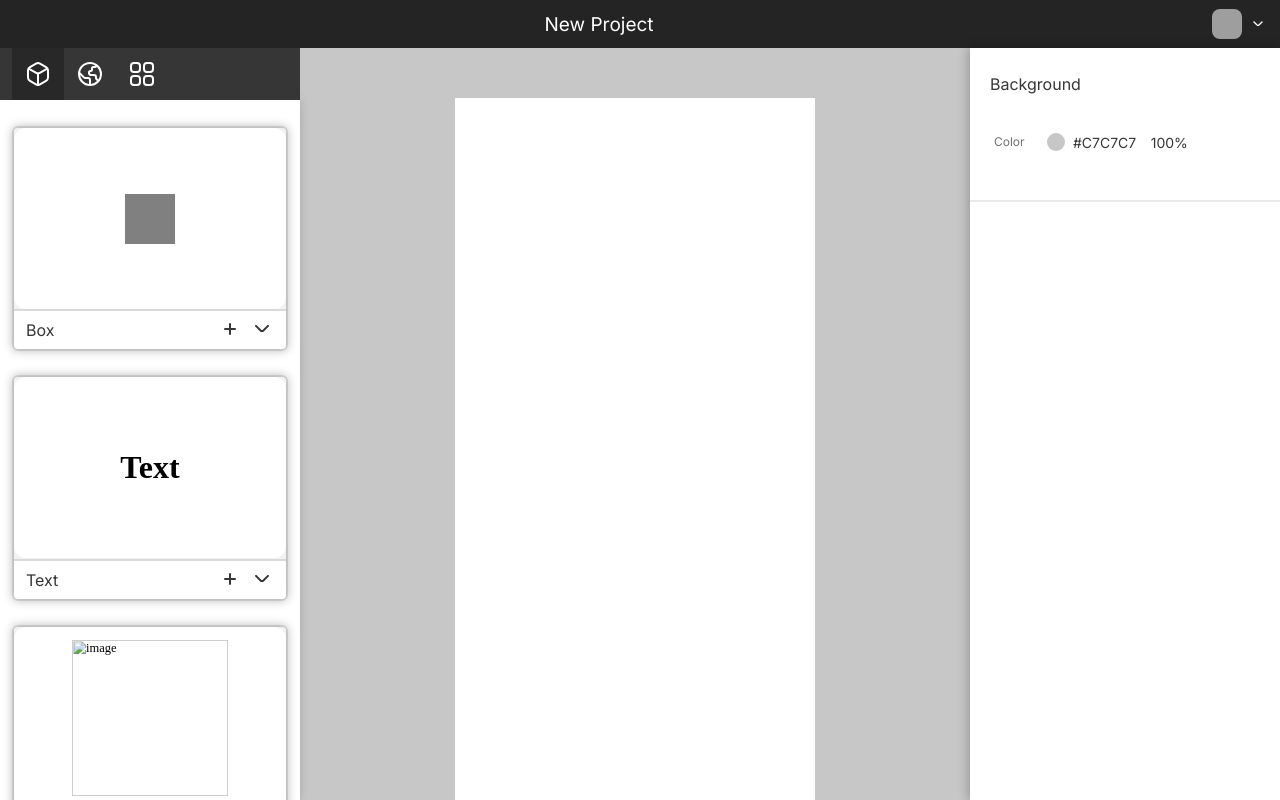
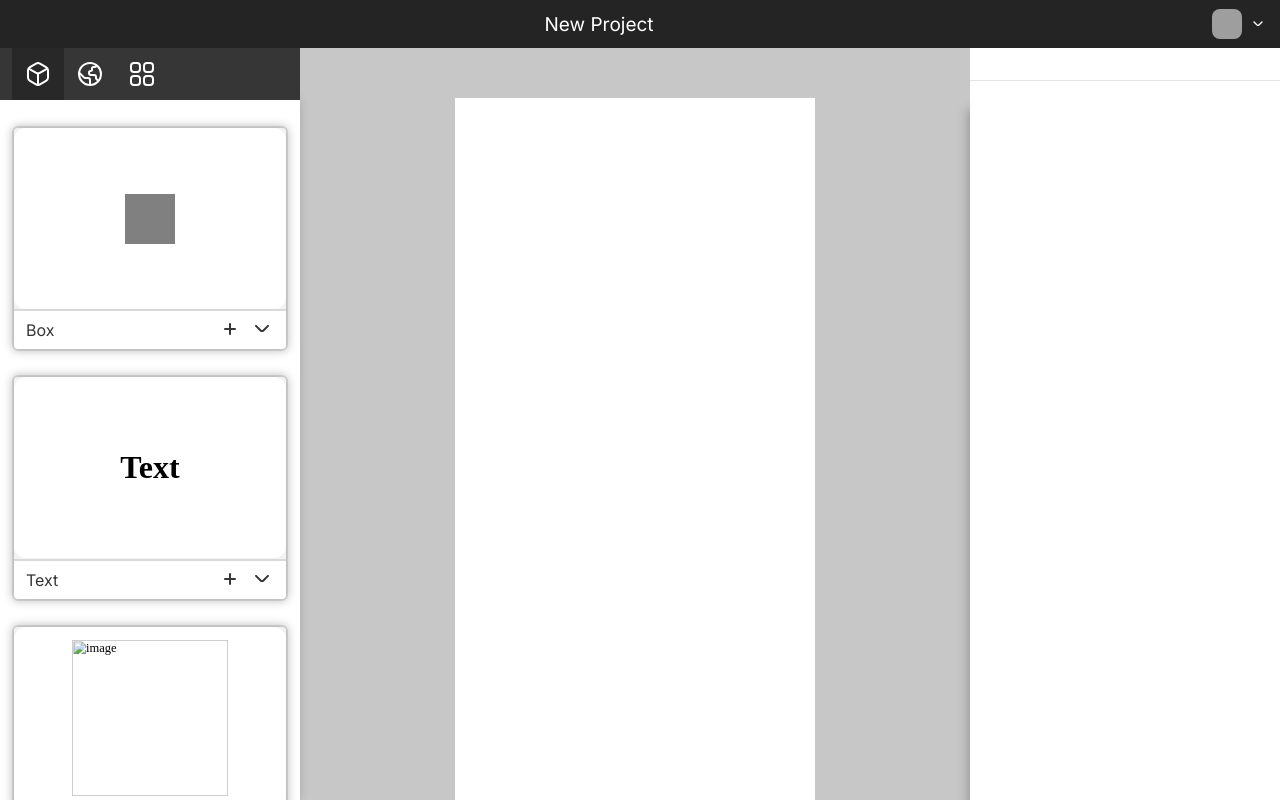
Before and after one commit to minyki-1/WazWeb, a Next.js app: page /design/0 in a window 1280 px wide. Built offline with nearby package versions, Linux system fonts and the light colour scheme; grey boxes are pictures that could not be loaded.

Commit message:
rightSideBar 변경

```diff
--- /dev/null
+++ b/src/components/design/editorList.tsx
@@ -0,0 +1,52 @@
+import styled from 'styled-components'
+import Arrange from './styleEditor/arrange'
+import Size from './styleEditor/size'
+import Basic from './styleEditor/basic'
+import Font from './styleEditor/font'
+import Background from './styleEditor/background'
+import { useStore } from '../../zustand/store'
+
+const compData: { [key: string]: ((props: any) => JSX.Element)[] } = {
+  div: [Size, Basic, Arrange],
+  span: [Size, Basic, Arrange],
+  input: [Size, Basic, Arrange, Font],
+  img: [Size, Basic],
+  a: [Size, Basic, Font],
+  h1: [Size, Basic, Font],
+  h2: [Size, Basic, Font],
+  h3: [Size, Basic, Font],
+  h4: [Size, Basic, Font],
+  h5: [Size, Basic, Font],
+  p: [Size, Basic, Font],
+  li: [Size, Basic, Font],
+  ol: [Size, Basic],
+  ul: [Size, Basic],
+  footer: [Size, Basic, Arrange],
+  header: [Size, Basic, Arrange],
+  aside: [Size, Basic, Arrange],
+  nav: [Size, Basic, Arrange],
+  select: [Size, Basic, Arrange],
+  option: [Font],
+  article: [Size, Basic, Arrange],
+  section: [Size, Basic, Arrange],
+  main: [Size, Basic, Arrange],
+  button: [Size, Basic, Font],
+  etc: [Size, Basic, Arrange, Font]
+}
+
+
+export default function EditorList({ show }: { show: boolean }) {
+  const { selectComp } = useStore();
+  const tagName = String(selectComp?.tagName.toLowerCase())
+  const compKey = tagName in compData ? tagName : "etc"
+
+  return (
+    <div style={{ display: show ? "block" : "none" }}>
+      {
+        selectComp === undefined || selectComp.id === "viewBg"
+          ? <Background />
+          : compData[compKey].map((Editor, key) => (<Editor key={key} selectComp={selectComp} />))
+      }
+    </div>
+  )
+}
--- a/src/components/design/rightSideBar.tsx
+++ b/src/components/design/rightSideBar.tsx
@@ -1,52 +1,23 @@
 import styled from 'styled-components'
-import Arrange from './styleEditor/arrange'
-import Size from './styleEditor/size'
-import Basic from './styleEditor/basic'
-import Font from './styleEditor/font'
-import Background from './styleEditor/background'
-import { useStore } from '../../zustand/store'
-
-const compData: { [key: string]: ((props: any) => JSX.Element)[] } = {
-  div: [Size, Basic, Arrange],
-  span: [Size, Basic, Arrange],
-  input: [Size, Basic, Arrange, Font],
-  img: [Size, Basic],
-  a: [Size, Basic, Font],
-  h1: [Size, Basic, Font],
-  h2: [Size, Basic, Font],
-  h3: [Size, Basic, Font],
-  h4: [Size, Basic, Font],
-  h5: [Size, Basic, Font],
-  p: [Size, Basic, Font],
-  li: [Size, Basic, Font],
-  ol: [Size, Basic],
-  ul: [Size, Basic],
-  footer: [Size, Basic, Arrange],
-  header: [Size, Basic, Arrange],
-  aside: [Size, Basic, Arrange],
-  nav: [Size, Basic, Arrange],
-  select: [Size, Basic, Arrange],
-  option: [Font],
-  article: [Size, Basic, Arrange],
-  section: [Size, Basic, Arrange],
-  main: [Size, Basic, Arrange],
-  button: [Size, Basic, Font],
-  etc: [Size, Basic, Arrange, Font]
-}
-
+import EditorList from './editorList'
+import SVG_world from "../../svg/world.svg"
+import SVG_cube from "../../svg/cube.svg"
+import SVG_comps from "../../svg/comps.svg"
+import { useState } from 'react'
 
 export default function RightSideBar() {
-  const { selectComp } = useStore();
-  const tagName = String(selectComp?.tagName.toLowerCase())
-  const compKey = tagName in compData ? tagName : "etc"
-
+  const [select, setSelect] = useState("cube")
+  const textProps = (name: string) => ({
+    onClick: () => setSelect(name),
+    style: { backgroundColor: select === name ? "#282828" : null }
+  })
   return (
-    <Container id="rightSideBar">
-      {
-        selectComp === undefined || selectComp.id === "viewBg"
-          ? <Background />
-          : compData[compKey].map((Editor, key) => (<Editor key={key} selectComp={selectComp} />))
-      }
+    <Container>
+      <Nav>
+        {/* <h4 {...textProps("design")}>Design</h4>
+        <h4 {...textProps("design")}>Else</h4> */}
+      </Nav>
+      <EditorList show={select === "design"} />
     </Container>
   )
 }
@@ -57,6 +28,21 @@ const Container = styled.section`
   overflow-y: scroll;
   display:flex;
   flex-direction: column;
-  box-shadow: -2px 0px 10px rgba(0,0,0,0.25);
+  box-shadow: -2px 10px 10px rgba(0,0,0,0.25);
   background-color: white;
+  margin-top: 52px;
 `
+const Nav = styled.div`
+  display:flex;
+  align-items:center;
+  padding:16px 18px;
+  border-bottom: 1.5px solid rgba(0,0,0,0.1);
+  position: fixed;
+  width:calc(310px - 24px);
+  z-index: 2;
+  margin-top: -52px;
+  h4{
+    cursor:pointer;
+    margin-right:14px;
+  }
+`
```
